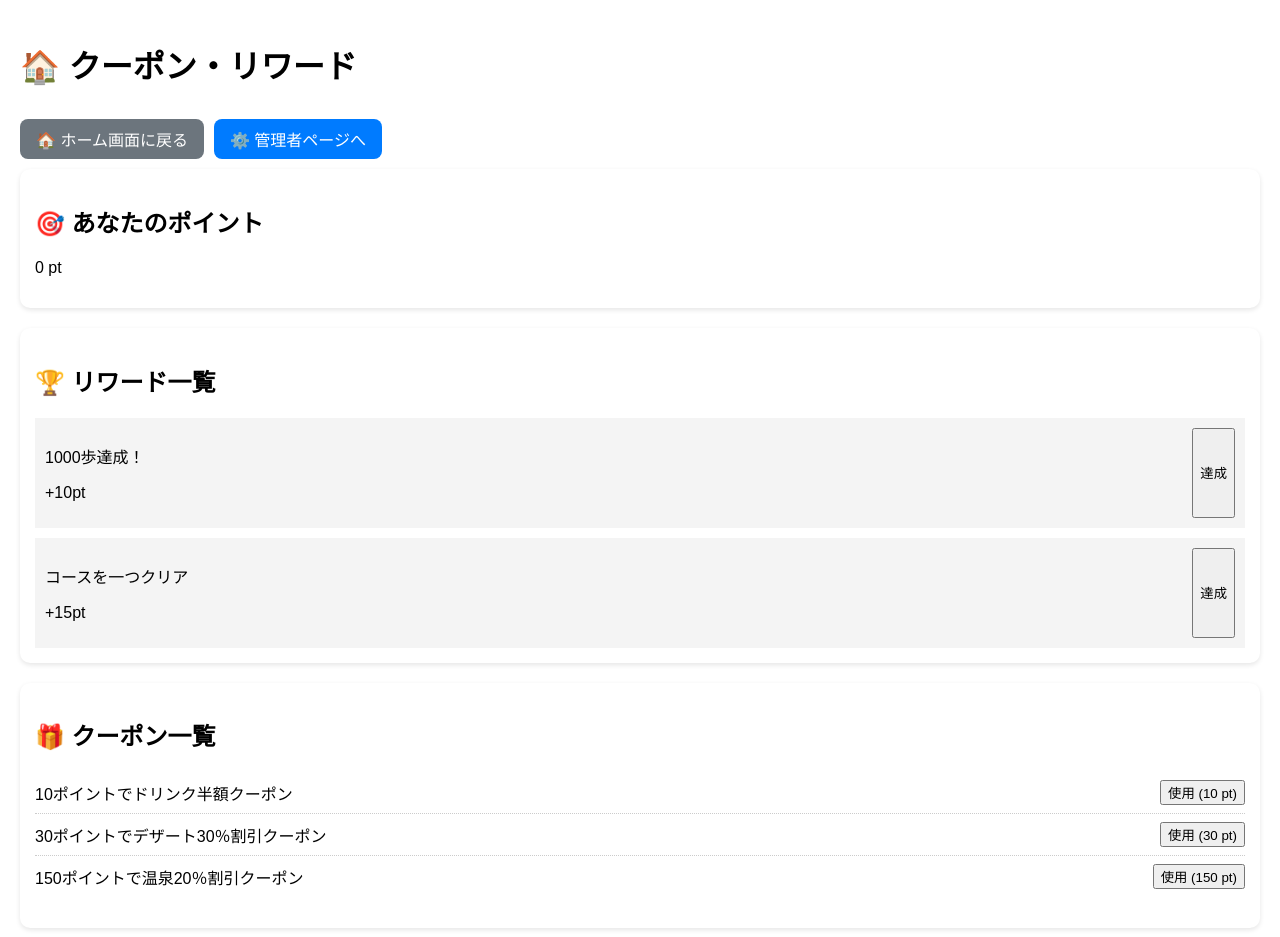
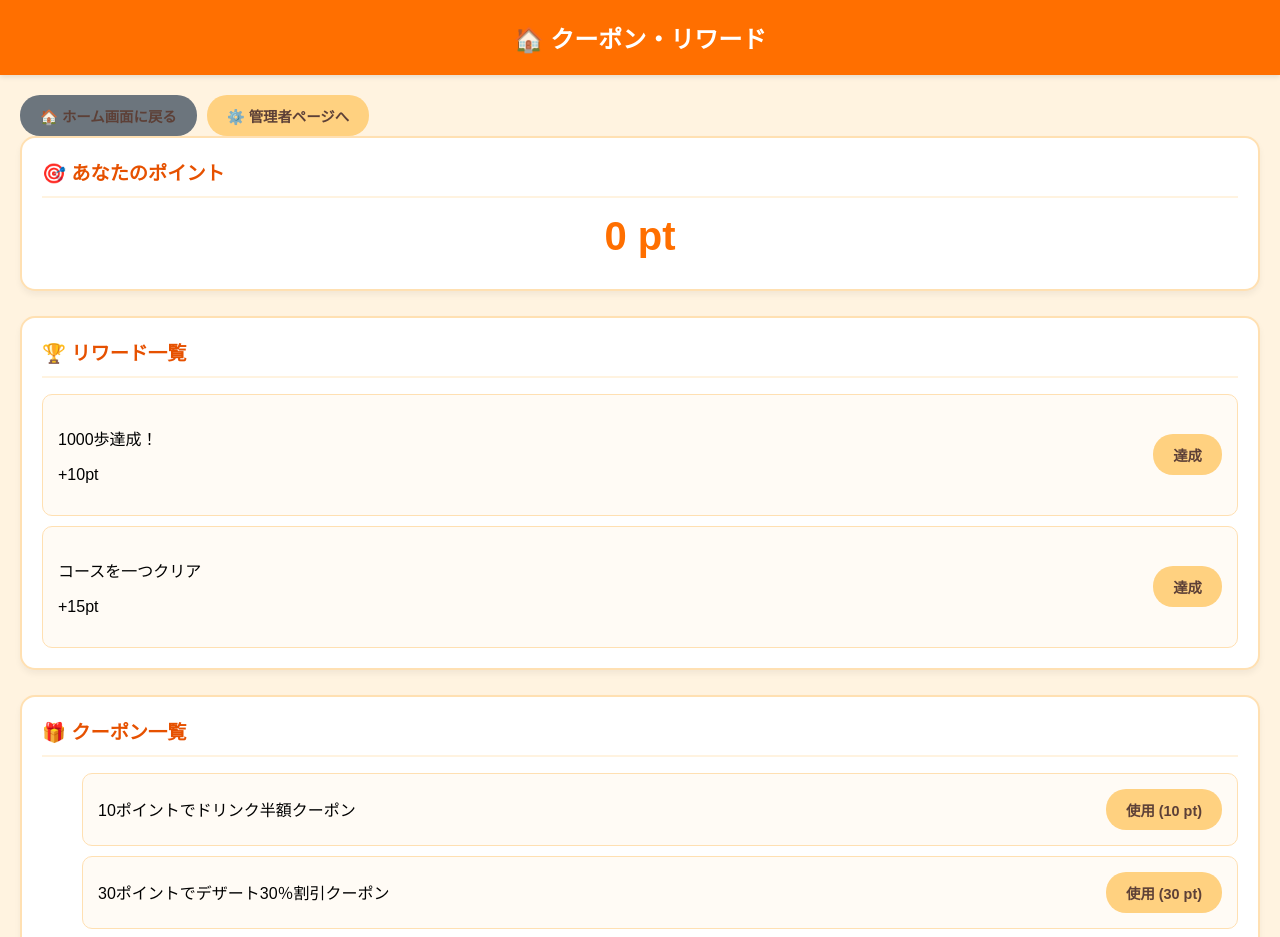
Before and after one commit to ya0872/Refresh_CourseMaker, a React (Vite) app in the folder vite-project/: page /couponreward in a window 1280 px wide. Shown: the top 937 px of the page. Built offline with nearby package versions, Linux system fonts and the light colour scheme.

Commit message:
背景などをhomescreanと同じに変更した

```diff
--- a/vite-project/src/reward_coupon.css
+++ b/vite-project/src/reward_coupon.css
@@ -1,77 +1,98 @@
-.nav {
-  display: flex;
-  gap: 20px;
-  background-color: #eee;
-  padding: 10px;
+/* HomeScreen.css のテーマに合わせる */
+.container {
+  padding: 20px;
+  background-color: #FFF3E0; /* ホームと同じ背景色 */
+  min-height: 100vh;
+  font-family: sans-serif;
 }
 
-.container {
+h1 {
+  background-color: #FF6F00; /* ヘッダーと同じ色 */
+  color: white;
   padding: 20px;
+  text-align: center;
+  margin: -20px -20px 20px -20px;
+  font-size: 1.5rem;
+  box-shadow: 0 2px 5px rgba(0,0,0,0.1);
 }
 
-/* 既存のスタイル */
-.reward-card {
+.section {
+  background: white;
+  padding: 20px;
+  border-radius: 15px;
+  border: 2px solid #FFE0B2;
+  margin-bottom: 25px;
+  box-shadow: 0 4px 6px rgba(0,0,0,0.05);
+}
+
+.section h2 {
+  color: #E65100;
+  font-size: 1.2rem;
+  margin-top: 0;
+  border-bottom: 2px solid #FFF3E0;
+  padding-bottom: 10px;
+}
+
+/* ポイント表示の強調 */
+#points {
+  font-size: 2.5rem;
+  font-weight: bold;
+  color: #FF6F00;
+  text-align: center;
+  margin: 10px 0;
+}
+
+/* リワード・クーポンカードの共通スタイル */
+.reward-card, .coupon-item, .history-item {
   display: flex;
   justify-content: space-between;
-  background: #f4f4f4;
-  padding: 10px;
+  align-items: center;
+  padding: 15px;
+  background: #FFFBF5;
+  border-radius: 10px;
   margin-top: 10px;
+  border: 1px solid #FFE0B2;
 }
 
-/* 以前の回答で提案した追加スタイル */
-.section {
-    background: #fff;
-    padding: 15px;
-    border-radius: 10px;
-    margin-bottom: 20px;
-    box-shadow: 0 2px 5px rgba(0,0,0,0.1);
+/* ボタンのデザインを HomeScreen の add-steps-btn に合わせる */
+button, .button-link {
+  padding: 10px 20px;
+  font-size: 0.9rem;
+  background-color: #FFD180;
+  color: #5D4037;
+  border: none;
+  border-radius: 20px;
+  cursor: pointer;
+  font-weight: bold;
+  text-decoration: none;
+  transition: 0.2s;
+  display: inline-block;
+  text-align: center;
 }
 
-.button-link {
-    display: inline-block;
-    padding: 8px 16px;
-    background: #007bff;
-    color: white;
-    text-decoration: none;
-    border-radius: 8px;
-    margin: 10px 0;
-}
-.button-link:hover {
-    background: #0056b3;
+button:hover, .button-link:hover {
+  background-color: #FFB74D;
 }
 
-#coupon-list, #used-coupons, #history-list {
-    padding-left: 0;
-    list-style: none;
+button:disabled {
+  background-color: #EEEEEE;
+  color: #999;
+  cursor: not-allowed;
 }
 
-.coupon-item, .history-item {
-    display: flex;
-    justify-content: space-between;
-    align-items: center;
-    padding: 8px 0;
-    border-bottom: 1px dotted #ccc;
+/* 管理者ページ用の入力フォーム */
+input {
+  width: 100%;
+  padding: 12px;
+  margin: 8px 0;
+  border: 1px solid #FFE0B2;
+  border-radius: 8px;
+  box-sizing: border-box;
 }
 
-.coupon-item:last-child, .history-item:last-child {
-    border-bottom: none;
+/* ナビゲーションエリア */
+.nav-container {
+  display: flex;
+  gap: 10px;
+  margin-bottom: 20px;
 }
-
-/* 達成済みリワードのボタンとテキストのスタイル */
-.reward-card button:disabled {
-    background-color: #ccc;
-    color: #666;
-    cursor: default;
-}
-
-/* 達成済みリワードのテキストを打ち消し線とグレーにするには、
-   TSX側で cleared: true の場合に .cleared クラスを div に付与し、
-   以下のようにCSSを定義するのがベストです。*/
-/* .reward-card.cleared div p {
-    text-decoration: line-through;
-    color: gray;
-} */
-
-
-/* 画像で警告が出ていた空のルールセットは削除します */
-/* .reward-card div p:first-child { } */
```
